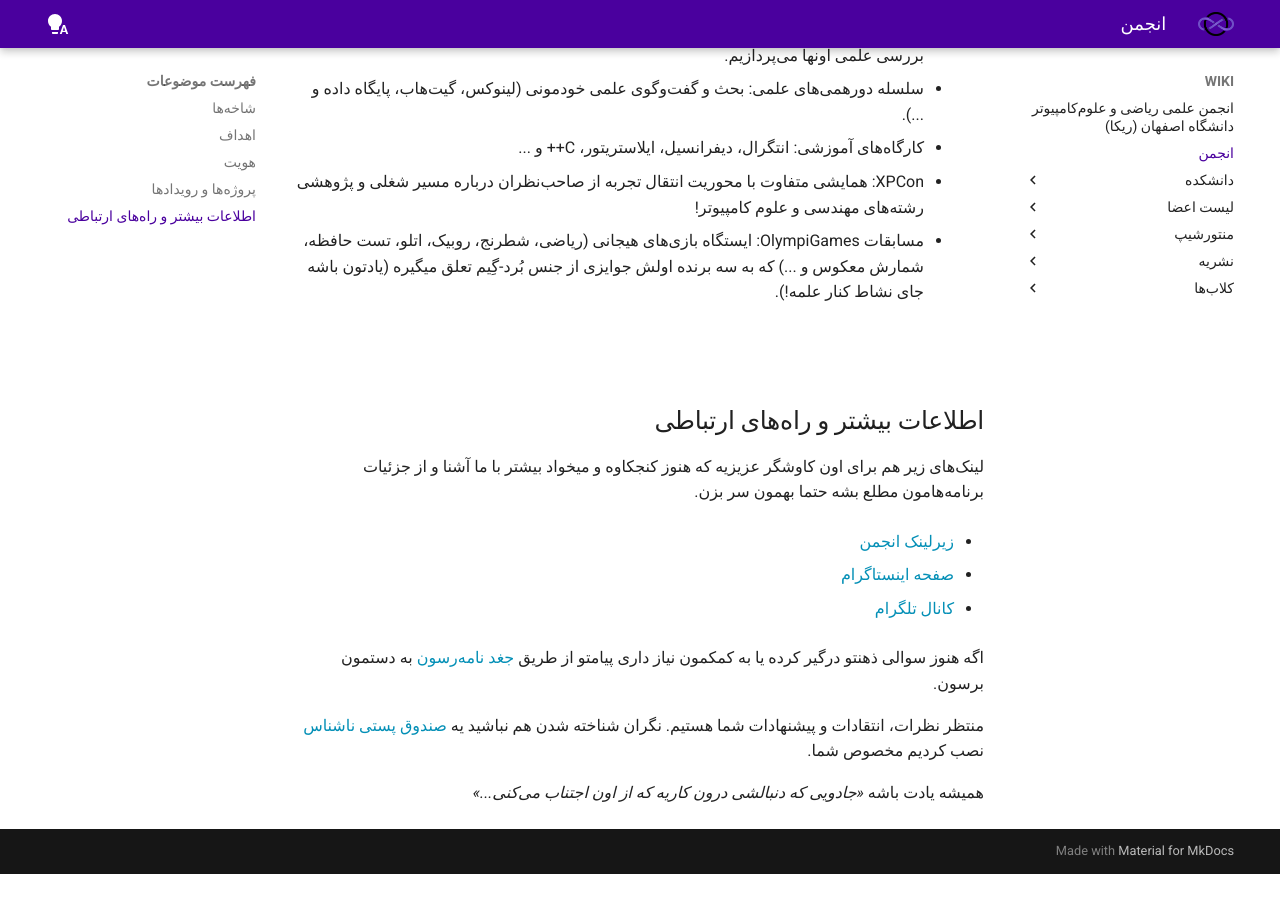
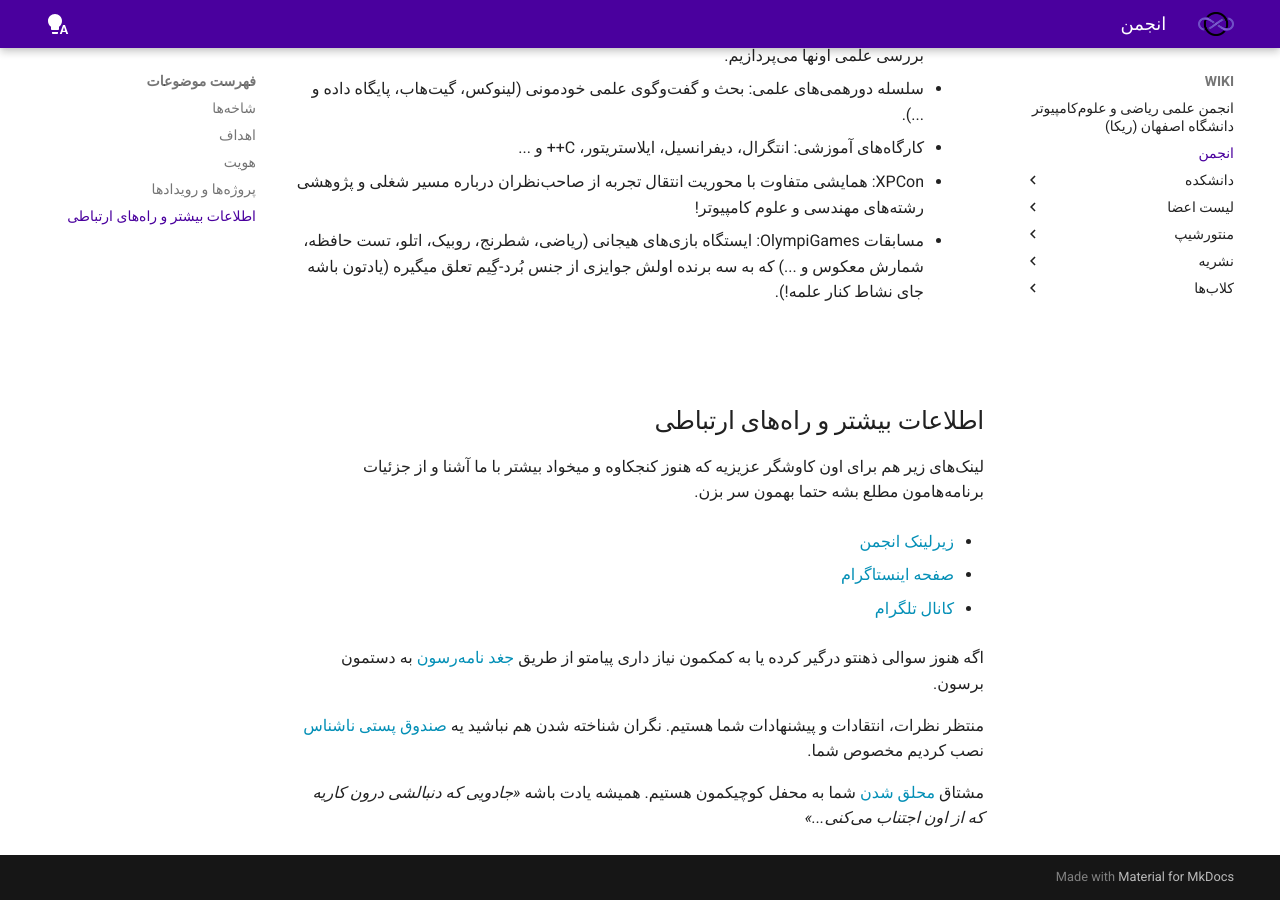
Before and after one commit to Amcsui/wiki, an MkDocs documentation site: the page built from docs/انجمن/index.md, in a window 1280 px wide and 900 px high, scrolled down 2851 px. Built offline with MkDocs 1.6.1 and Material for MkDocs 9.7.7, drawn with Linux system fonts in a browser that asks for light colours; before the commit the page ends 3725 px from its top, so only the background shows below that.

Commit message:
Update index.md

```diff
--- a/docs/انجمن/index.md
+++ b/docs/انجمن/index.md
@@ -180,4 +180,4 @@
 منتظر نظرات، انتقادات و پیشنهادات شما هستیم. نگران شناخته شدن هم نباشید یه [صندوق پستی ناشناس]() نصب کردیم مخصوص شما.
 
 
-همیشه یادت باشه *«جادویی که دنبالشی درون کاریه که از اون اجتناب می‌کنی...»*
+مشتاق [محلق شدن](https://app.epoll.ir/28438250) شما به محفل کوچیکمون هستیم. همیشه یادت باشه *«جادویی که دنبالشی درون کاریه که از اون اجتناب می‌کنی...»*
```
